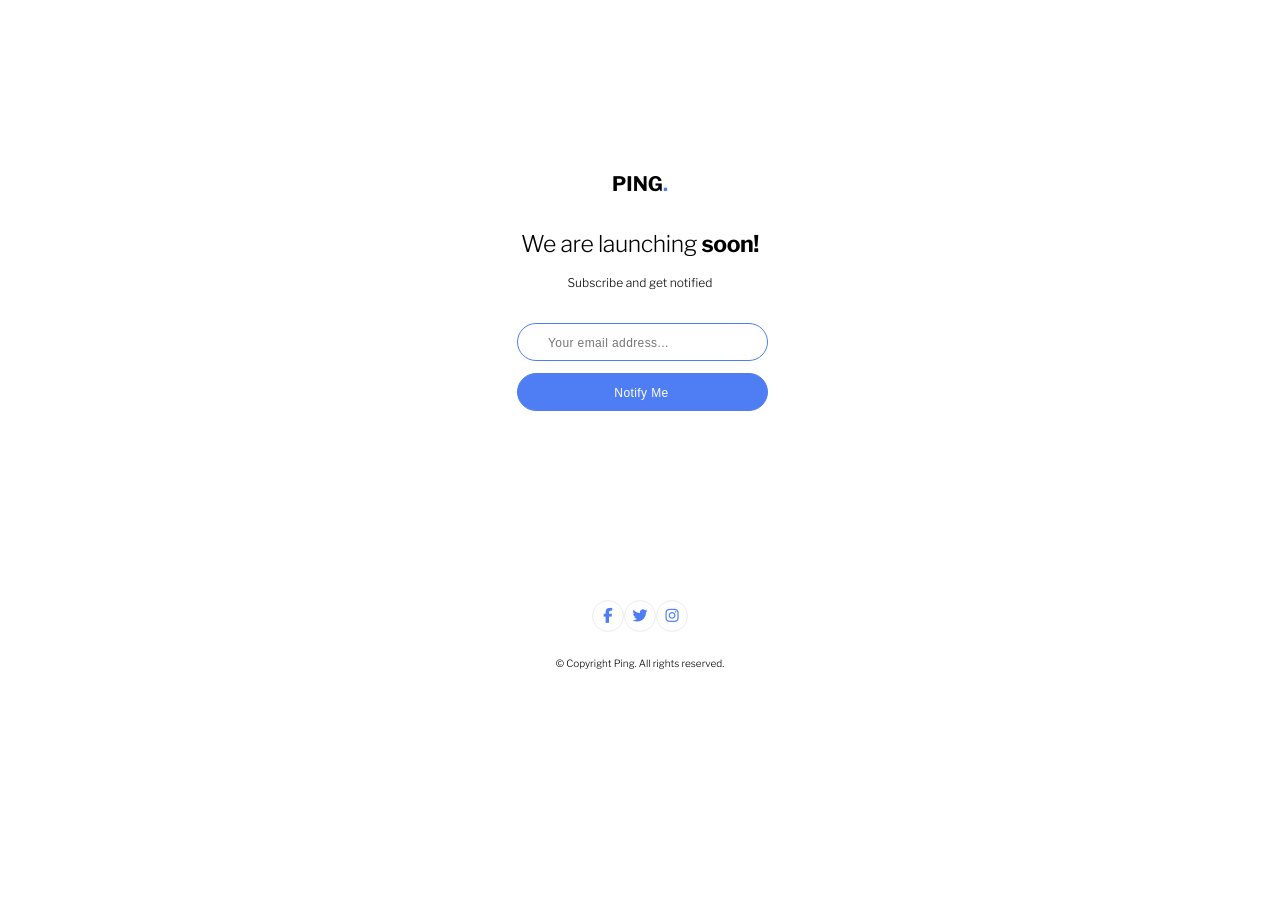
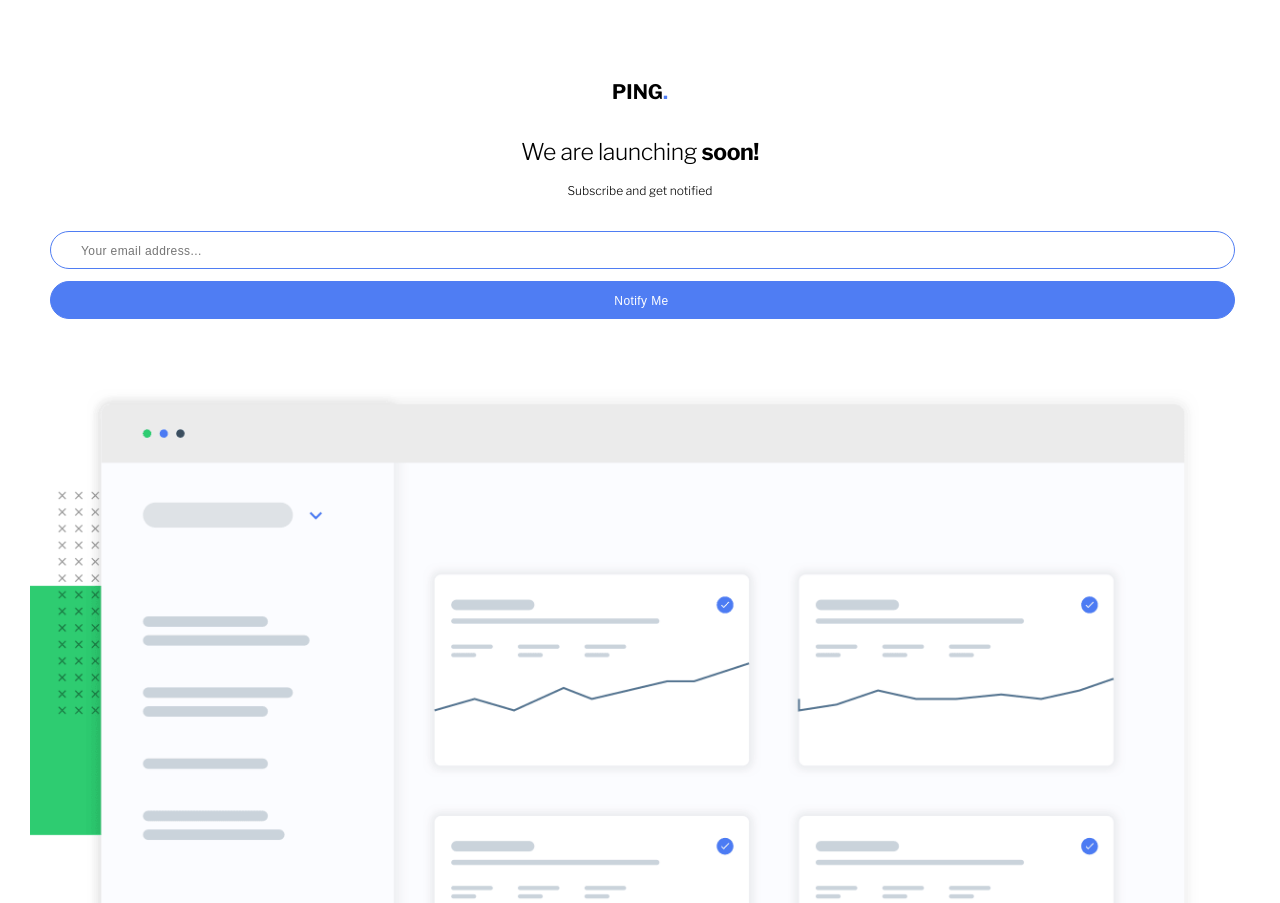
Before and after one commit to ClaudioAmareno/Ping-comming-soon, a plain HTML site: page index.html in a window 1280 px wide. Shown: the top 903 px of the page. Before the commit the page ends 800 px from the top, so only its background shows below. Drawn offline with nearby package versions, Linux system fonts and the light colour scheme; files that its build step writes are made by us from their sources; the site is published under a folder, as on GitHub Pages, so addresses that start at the root find nothing.

Commit message:
second commit

```diff
--- a/index.html
+++ b/index.html
@@ -24,7 +24,7 @@
             <button class="action-wrapper__btn-email">Notify Me</button>
         </div>
         <div class="img-wrapper">
-            <img src="/img/illustration-dashboard.png" alt="" class="img">
+            <img src="./img/illustration-dashboard.png" alt="" class="img">
         </div>
         <div class="social-wrapper">
             <div class="space">
```
